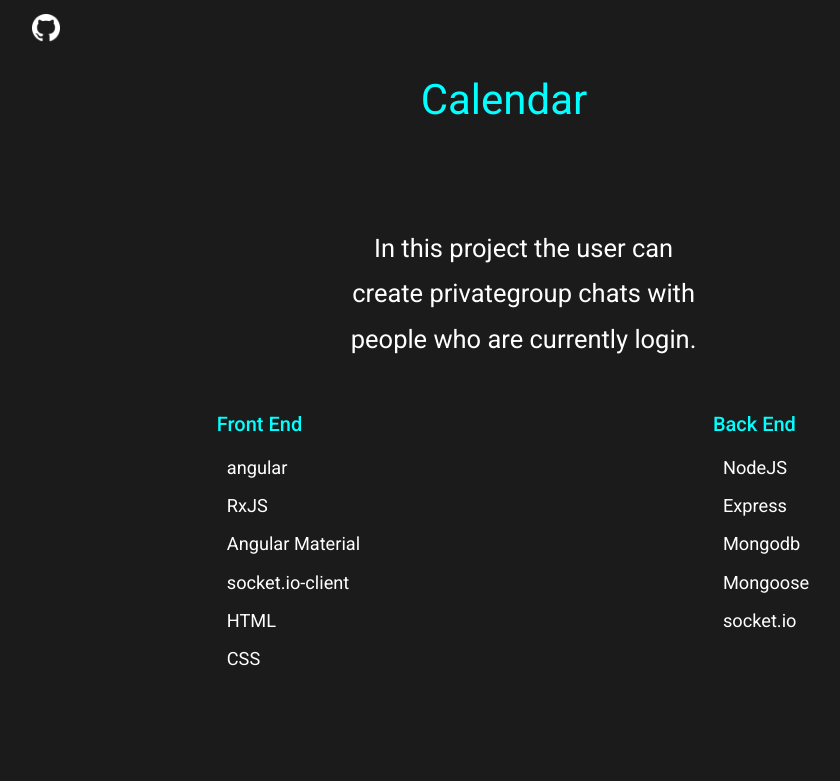
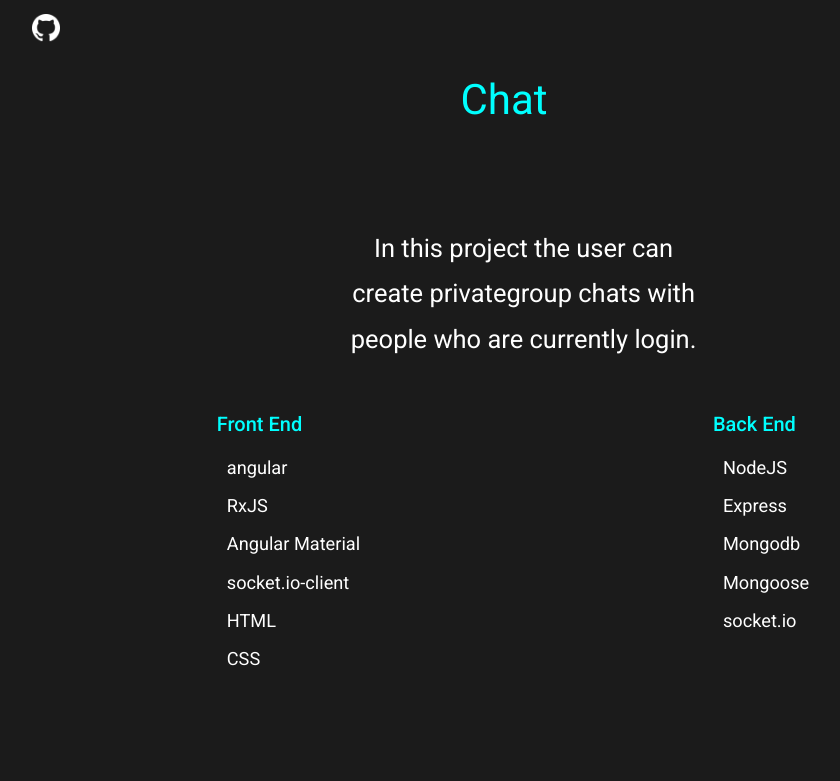
Before and after one commit to dorongruber/newportfolio, an Angular app: page /project/1 in a window 1280 px wide. Shown: the top 781 px of the page, without its empty margins (136-976 px from the left). Built offline with nearby package versions, Linux system fonts and the light colour scheme.

Commit message:
dynamic title for projects

```diff
--- a/src/app/routes/project/project.component.html
+++ b/src/app/routes/project/project.component.html
@@ -2,7 +2,7 @@
 
   <header class="project-header-container">
     <h1 class="project1-main-title">
-      Calendar
+      {{project.name}}
     </h1>
     <ng-container *ngIf="project.gitUrl.length > 0">
       <a href="{{project.gitUrl}}"><img class="git-icon" src="../../assets/images/GitHub-Mark-Light-64px.png"></a>
```
